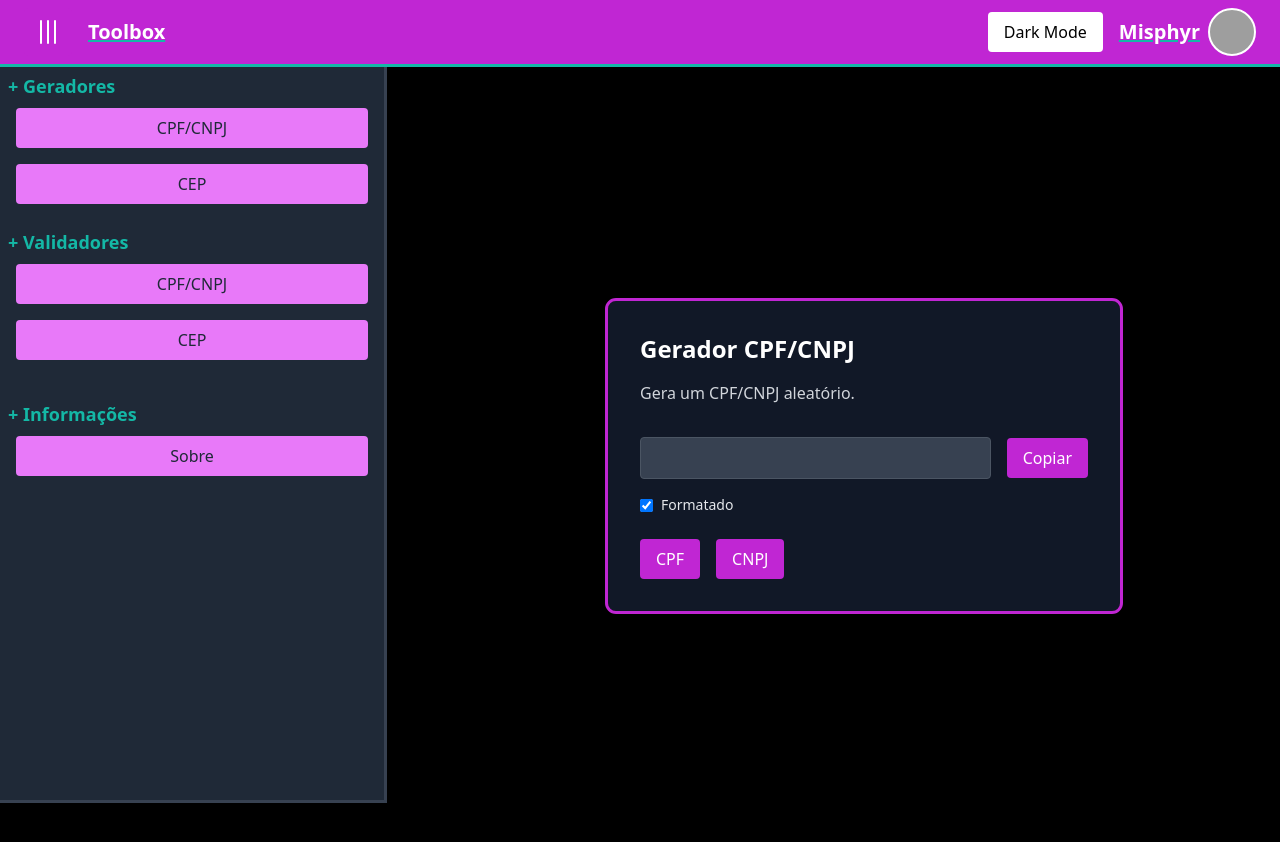
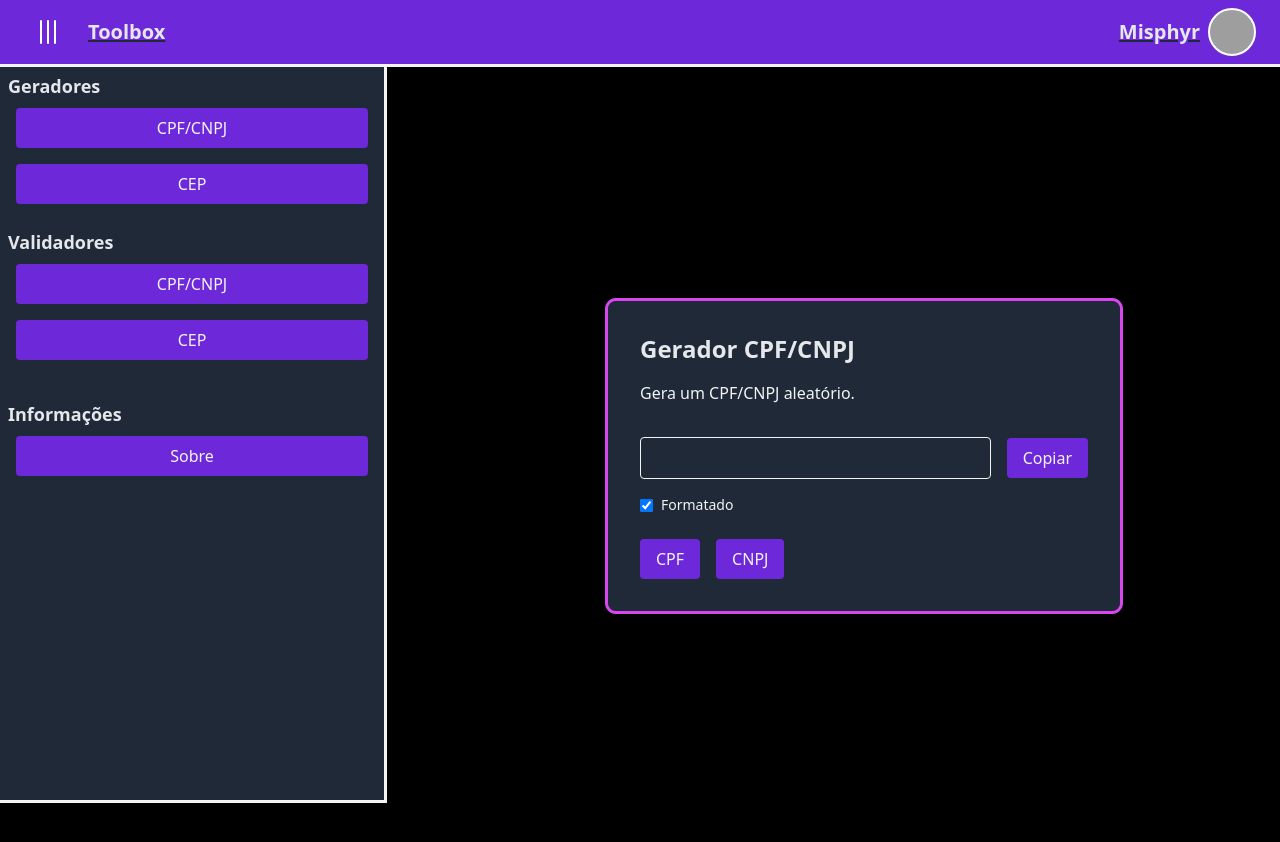
Before and after one commit to misphyr/tools, a Next.js app: page /cpf-cnpj-generator in a window 1280 px wide. Shown: the top 842 px of the page. Built offline with nearby package versions, Linux system fonts and the light colour scheme; grey boxes are pictures that could not be loaded.

Commit message:
Alteração e padronização nas cores

```diff
--- a/src/app/cep-generator/page.tsx
+++ b/src/app/cep-generator/page.tsx
@@ -4,8 +4,8 @@ import React, { useState } from 'react';
 const CEP_Generator: React.FC = () => {
   return (
     <div className="flex justify-center items-center min-h-screen">
-      <div className="bg-gray-900 p-8 rounded-lg shadow-lg w-full max-w-lg outline outline-fuchsia-600">
-        <h1 className="text-white text-2xl font-bold mb-4">Logo Mais!</h1>
+      <div className="bg-neutralDarkGray p-8 rounded-lg shadow-lg w-full max-w-lg outline outline-analogousMagenta">
+        <h1 className="text-analogousLavender text-2xl font-bold mb-4">Logo Mais!</h1>
       </div>
     </div>
   );
--- a/src/app/cpf-cnpj-generator/page.tsx
+++ b/src/app/cpf-cnpj-generator/page.tsx
@@ -84,25 +84,25 @@ const CPF_CNPJ_Generator: React.FC = () => {
 
   const showTemporaryMessage = (msg: string) => {
     setMessage(msg);
-    setTimeout(() => setMessage(null), 3000); // Message disappears after 3 seconds
+    setTimeout(() => setMessage(null), 3000);
   };
 
   return (
     <div className="flex justify-center items-center min-h-screen">
-      <div className="bg-gray-900 p-8 rounded-lg shadow-lg w-full max-w-lg outline outline-fuchsia-600 rounded">
-        <h1 className="text-2xl font-bold text-white">Gerador CPF/CNPJ</h1>
-        <p className="mt-4 text-gray-300">Gera um CPF/CNPJ aleatório.</p>
+      <div className="bg-neutralDarkGray p-8 rounded-lg shadow-lg w-full max-w-lg outline outline-analogousMagenta rounded">
+        <h1 className="text-2xl font-bold text-analogousLavender">Gerador CPF/CNPJ</h1>
+        <p className="mt-4 text-neutralLightGray">Gera um CPF/CNPJ aleatório.</p>
 
         <div className="mt-8 flex items-center space-x-4">
           <input
             type="text"
             value={value}
             readOnly
-            className="p-2 bg-gray-700 text-white rounded border border-gray-600 flex-grow"
+            className="p-2 bg-neutralDarkGray text-neutralLightGray rounded border border-neutralLightGray flex-grow"
           />
           <button
             onClick={copyToClipboard}
-            className="bg-fuchsia-600 text-white px-4 py-2 rounded hover:bg-teal-600 transition"
+            className="bg-primaryPurple text-neutralLightGray px-4 py-2 rounded hover:bg-analogousMagenta transition"
           >
             Copiar
           </button>
@@ -114,28 +114,28 @@ const CPF_CNPJ_Generator: React.FC = () => {
             id="format-checkbox"
             checked={isFormatted}
             onChange={() => setIsFormatted(!isFormatted)}
-            className="text-purple-900"
+            className="text-primaryPurple"
           />
-          <label htmlFor="format-checkbox" className="text-sm text-gray-200">Formatado</label>
+          <label htmlFor="format-checkbox" className="text-sm text-neutralLightGray">Formatado</label>
         </div>
 
         <div className="mt-6 flex space-x-4">
           <button
             onClick={handleGenerateCPF}
-            className="bg-fuchsia-600 text-white px-4 py-2 rounded hover:bg-teal-600 transition"
+            className="bg-primaryPurple text-neutralLightGray px-4 py-2 rounded hover:bg-analogousMagenta transition"
           >
             CPF
           </button>
           <button
             onClick={handleGenerateCNPJ}
-            className="bg-fuchsia-600 text-white px-4 py-2 rounded hover:bg-teal-600 transition"
+            className="bg-primaryPurple text-neutralLightGray px-4 py-2 rounded hover:bg-analogousMagenta transition"
           >
             CNPJ
           </button>
         </div>
       </div>
       {message && (
-        <div className="fixed bottom-4 left-1/2 transform animate-bounce duration-500 -translate-x-1/2 bg-gray-900 text-white px-4 py-2 rounded shadow-lg outline outline-fuchsia-600">
+        <div className="fixed bottom-4 left-1/2 transform animate-bounce duration-5000 -translate-x-1/2 bg-neutralDarkGray text-analogousLavender px-4 py-2 rounded shadow-lg outline outline-analogousMagenta">
           {message}
         </div>
       )}
--- a/src/components/Bar.tsx
+++ b/src/components/Bar.tsx
@@ -49,12 +49,12 @@ const Bar: React.FC = () => {
     <nav className={`mt-16 transition duration-500`}>
       <ul>
         <li className="p-2">
-          <h2 className="text-lg font-semibold text-teal-500">+ Geradores</h2>
+          <h2 className="text-lg font-semibold text-analogousLavender">Geradores</h2>
           <ul>
             <li className="p-2 rounded">
               <button
                 onClick={() => navigateTo('/cpf-cnpj-generator')}
-                className="w-full bg-fuchsia-400 dark:bg-fuchsia-600 text-gray-800 dark:text-white px-4 py-2 rounded hover:bg-teal-400 dark:hover:bg-teal-500 transition"
+                className="w-full px-4 py-2 rounded bg-primaryPurple text-neutralLightGray hover:bg-analogousMagenta transition"
               >
                 CPF/CNPJ
               </button>
@@ -62,7 +62,7 @@ const Bar: React.FC = () => {
             <li className="p-2 rounded">
               <button
                 onClick={() => navigateTo('/cep-generator')}
-                className="w-full bg-fuchsia-400 dark:bg-fuchsia-600 text-gray-800 dark:text-white px-4 py-2 rounded hover:bg-teal-400 dark:hover:bg-teal-500 transition"
+                className="w-full px-4 py-2 rounded bg-primaryPurple text-neutralLightGray hover:bg-analogousMagenta transition"
               >
                 CEP
               </button>
@@ -70,12 +70,12 @@ const Bar: React.FC = () => {
           </ul>
         </li>
         <li className="p-2">
-          <h2 className="text-lg font-semibold text-teal-500">+ Validadores</h2>
+          <h2 className="text-lg font-semibold text-analogousLavender">Validadores</h2>
           <ul>
             <li className="p-2 rounded">
               <button
                 onClick={() => navigateTo('/cpf-cnpj-validator')}
-                className="w-full bg-fuchsia-400 dark:bg-fuchsia-600 text-gray-800 dark:text-white px-4 py-2 rounded hover:bg-teal-400 dark:hover:bg-teal-500 transition"
+                className="w-full px-4 py-2 rounded bg-primaryPurple text-neutralLightGray hover:bg-analogousMagenta transition"
               >
                 CPF/CNPJ
               </button>
@@ -83,7 +83,7 @@ const Bar: React.FC = () => {
             <li className="p-2 rounded">
               <button
                 onClick={() => navigateTo('/cep-validator')}
-                className="w-full bg-fuchsia-400 dark:bg-fuchsia-600 text-gray-800 dark:text-white px-4 py-2 rounded hover:bg-teal-400 dark:hover:bg-teal-500 transition"
+                className="w-full px-4 py-2 rounded bg-primaryPurple text-neutralLightGray hover:bg-analogousMagenta transition"
               >
                 CEP
               </button>
@@ -91,12 +91,12 @@ const Bar: React.FC = () => {
           </ul>
         </li>
         <li className="p-2 mt-4">
-          <h2 className="text-lg font-semibold text-teal-500">+ Informações</h2>
+          <h2 className="text-lg font-semibold text-analogousLavender">Informações</h2>
           <ul>
             <li className="p-2 rounded">
               <button
                 onClick={() => navigateTo('/')}
-                className="w-full bg-fuchsia-400 dark:bg-fuchsia-600 text-gray-800 dark:text-white px-4 py-2 rounded hover:bg-teal-400 dark:hover:bg-teal-500 transition"
+                className="w-full px-4 py-2 rounded bg-primaryPurple text-neutralLightGray hover:bg-analogousMagenta transition"
               >
                 Sobre
               </button>
@@ -110,11 +110,11 @@ const Bar: React.FC = () => {
 
   return (
     <div className="flex">
-      <div className="fixed top-0 left-0 w-full outline dark:bg-teal-500 bg-fuchsia-600 dark:outline-fuchsia-600 outline-teal-500  text-white p-2 flex justify-between items-center transition-all duration-300">
+      <div className="fixed top-0 left-0 w-full outline bg-primaryPurple outline-neutralLightGray text-white p-2 flex justify-between items-center transition-all duration-300">
         <div className="text-xl font-bold ml-4 flex items-center">
           <button
             onClick={toggleSidebar}
-            className={`p-2 text-white dark:bg-teal-500 bg-fuchsia-600 rounded focus:outline-none`}
+            className={`p-2 text-white bg-primaryPurple rounded focus:outline-none`}
           >
             <svg
               xmlns="http://www.w3.org/2000/svg"
@@ -129,16 +129,16 @@ const Bar: React.FC = () => {
               />
             </svg>
           </button>
-          <span className="ml-4 underline dark:decoration-fuchsia-600 decoration-teal-500">Toolbox</span>
+          <span className="ml-4 underline decoration-neutralDarkGray text-analogousLavender ">Toolbox</span>
         </div>
         <div className="flex items-center mr-4 ">
           <button
             onClick={toggleTheme}
-            className="mr-4 no-underline bg-white dark:bg-gray-800 text-black dark:text-white px-4 py-2 rounded hover:bg-gray-200 dark:hover:bg-gray-700 transition "
+            className="mr-4 no-underline bg-white text-black px-4 py-2 rounded hover:bg-neutralLightGray transition hidden "
           >
             {isDarkMode ? "Light Mode" : "Dark Mode"}
           </button>
-          <div className="text-xl font-bold mr-2 underline dark:decoration-fuchsia-600 decoration-teal-500">Misphyr</div>
+          <div className="text-xl font-bold mr-2 underline decoration-neutralDarkGray text-analogousLavender">Misphyr</div>
           <div
             className="w-12 h-12 rounded-full overflow-hidden border-2 border-white"
             style={{
@@ -149,7 +149,7 @@ const Bar: React.FC = () => {
           />
         </div>
       </div>
-      <div className={`w-64 md:w-80 lg:w-96 bg-gray-800 outline outline-gray-700 h-screen ${isOpen ? 'block' : 'hidden'}  `}>
+      <div className={`w-64 md:w-80 lg:w-96 bg-neutralDarkGray outline outline-neutralLightGray h-screen ${isOpen ? 'block' : 'hidden'}  `}>
         {menuNavigation}
       </div>
 
--- a/tailwind.config.ts
+++ b/tailwind.config.ts
@@ -9,6 +9,15 @@ const config: Config = {
   ],
   theme: {
     extend: {
+      colors: {
+        primaryPurple: '#6D28D9',
+        complementaryTeal: '#14B8A6',
+        analogousLavender: '#E5E7EB',
+        analogousMagenta: '#D946EF',
+        neutralDarkGray: '#1F2937',
+        neutralLightGray: '#F3F4F6',
+        accentGold: '#F59E0B',
+      },
       backgroundImage: {
         "gradient-radial": "radial-gradient(var(--tw-gradient-stops))",
         "gradient-conic":
```
Also changed, not shown: src/app/cep-validator/page.tsx (+11 -15 lines), src/app/cpf-cnpj-validator/page.tsx (+8 -12 lines).
